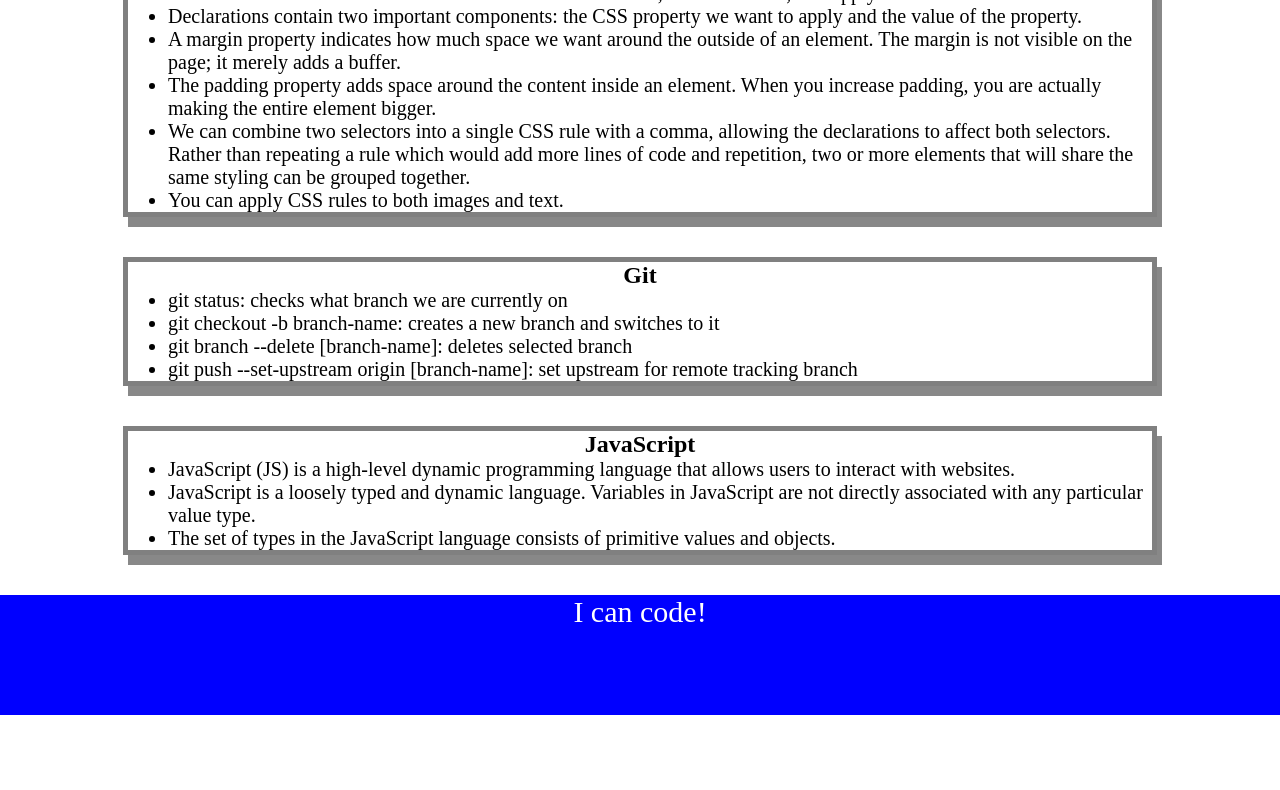
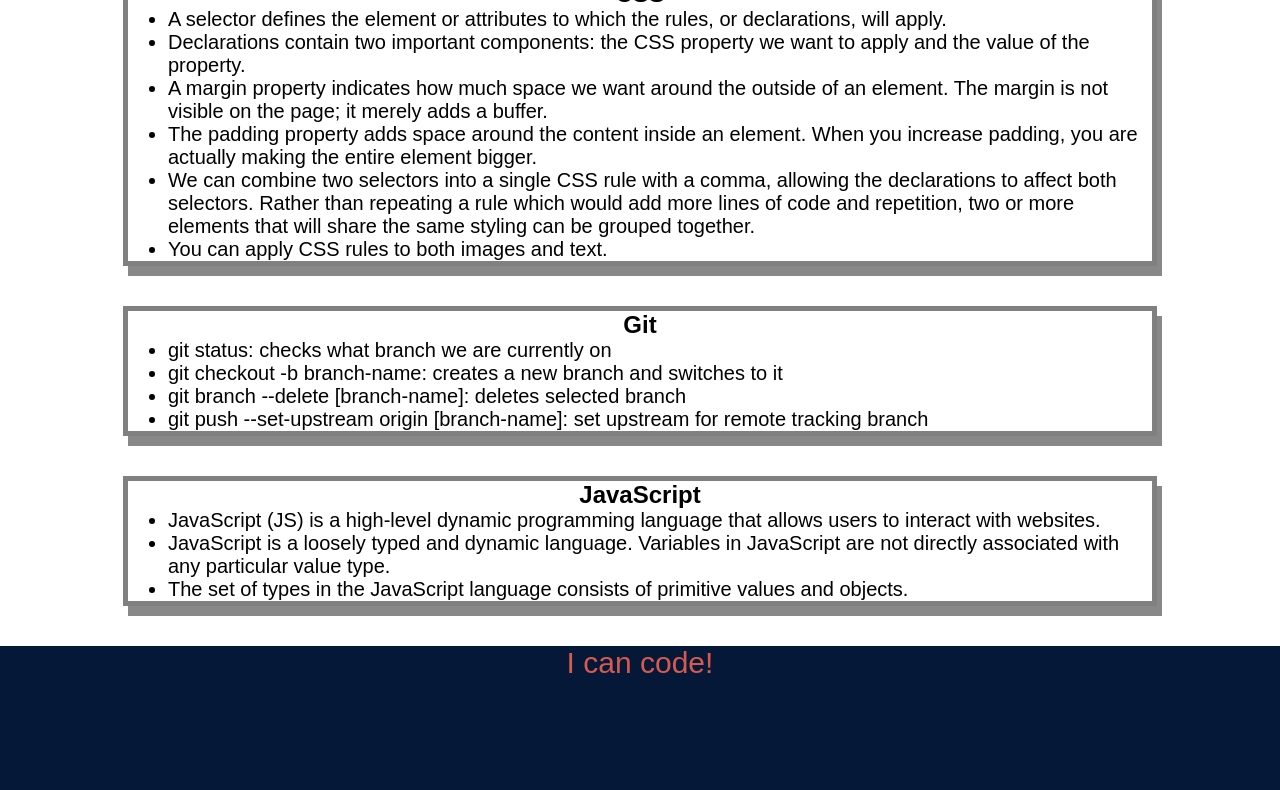
Before and after one commit to jakubcic/prework-study-guide, a plain HTML site: page index.html in a window 1280 px wide. Shown: the part 379-1169 px from the top of the page. Before the commit the page ends 1094 px from the top, so only its background shows below. Drawn offline with Linux system fonts and the light colour scheme.

Commit message:
make site prettier

```diff
--- a/assets/style.css
+++ b/assets/style.css
@@ -6,14 +6,15 @@
 header,
 footer {
     width: 100%;
-    height: 120px;
-    background-color: blue;
-    color: white;
+    height: 144px;
+    background-color: #051838;
+    color: #D55A4F;
 }
 
 h1,
 h2 {
     text-align: center;
+    font-family: Arial, Helvetica, sans-serif;
 }
 
 img {
@@ -27,11 +28,13 @@ img {
 ul {
     padding-left: 40px;
     font-size: 20px;
+    font-family: Arial, Helvetica, sans-serif;
 }
 
 p {
     text-align: center;
     font-size: 30px;
+    font-family: Arial, Helvetica, sans-serif;
   }
 
 .card {
```
